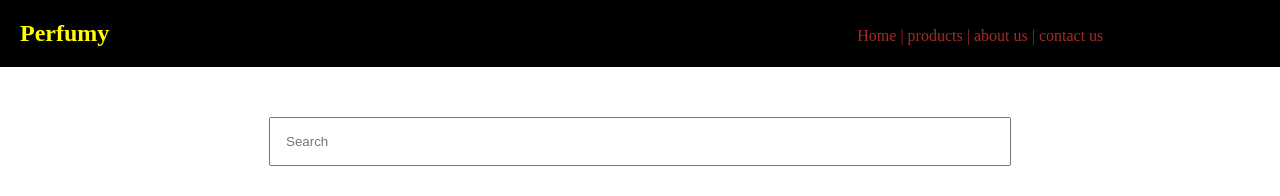
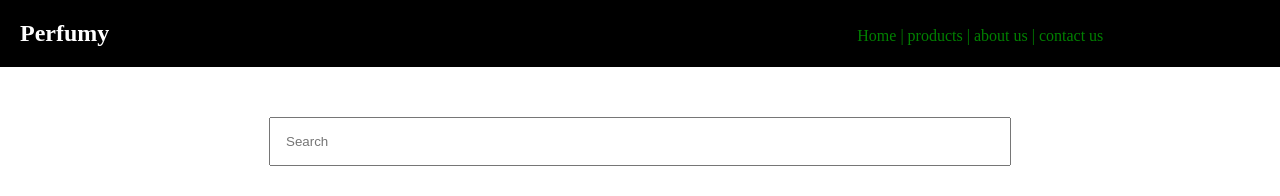
Before and after one commit to Aathi007-tech/perfumey-project, a plain HTML site: page index.html in a window 1280 px wide. Shown: the top 196 px of the page. Drawn offline with Linux system fonts and the light colour scheme.

Commit message:
changed the colour again

```diff
--- a/style.css
+++ b/style.css
@@ -4,7 +4,7 @@
 }
 nav{
     background-color: black;
-    color: yellow;
+    color: white;
     padding: 20px;
 }
 li,h1,ul{
@@ -12,7 +12,7 @@ li,h1,ul{
 }
 ul{
     margin-left: 60%;
-    color: brown;
+    color: green;
 }
 li:hover{
     color: white;
```
